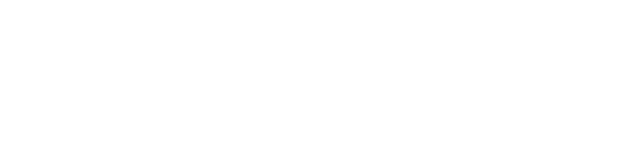
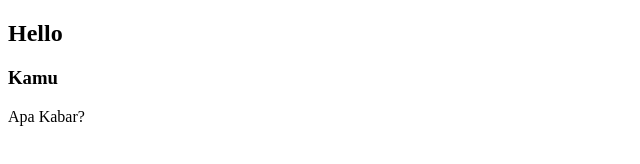
Before and after one commit to teguhw95/tugas1fizzbuzz.github.io, a plain HTML site: page index.html in a window 1280 px wide. Shown: the whole page, without its empty margins (0-640 px from the left). Drawn offline with Linux system fonts and the light colour scheme.

Commit message:
ganti isi

```diff
--- a/index.html
+++ b/index.html
@@ -4,9 +4,11 @@
     <meta charset="UTF-8">
     <meta http-equiv="X-UA-Compatible" content="IE=edge">
     <meta name="viewport" content="width=device-width, initial-scale=1.0">
-    <title>Document</title>
+    <title>Latihan Git</title>
 </head>
 <body>
-
+    <h2>Hello</h3>
+    <h3>Kamu</h3>
+    <p>Apa Kabar?</p>
 </body>
 </html>
```
